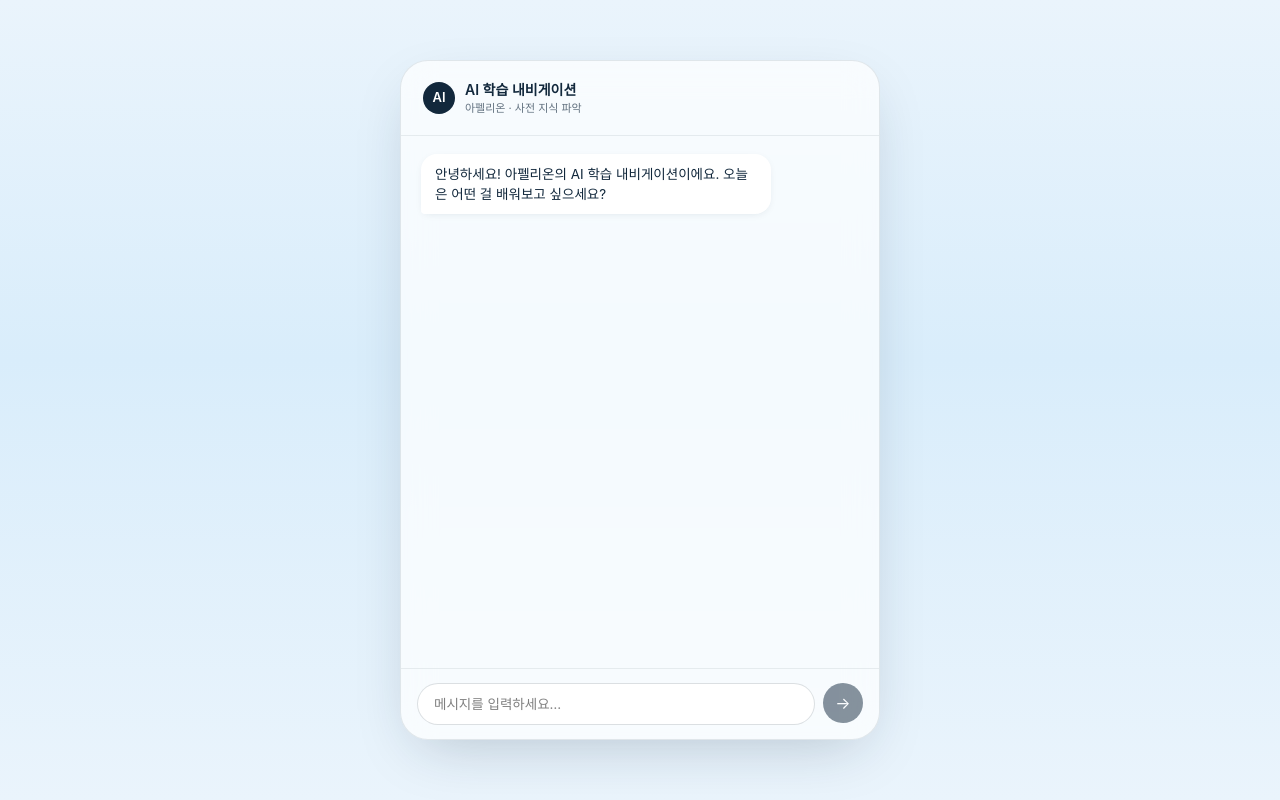
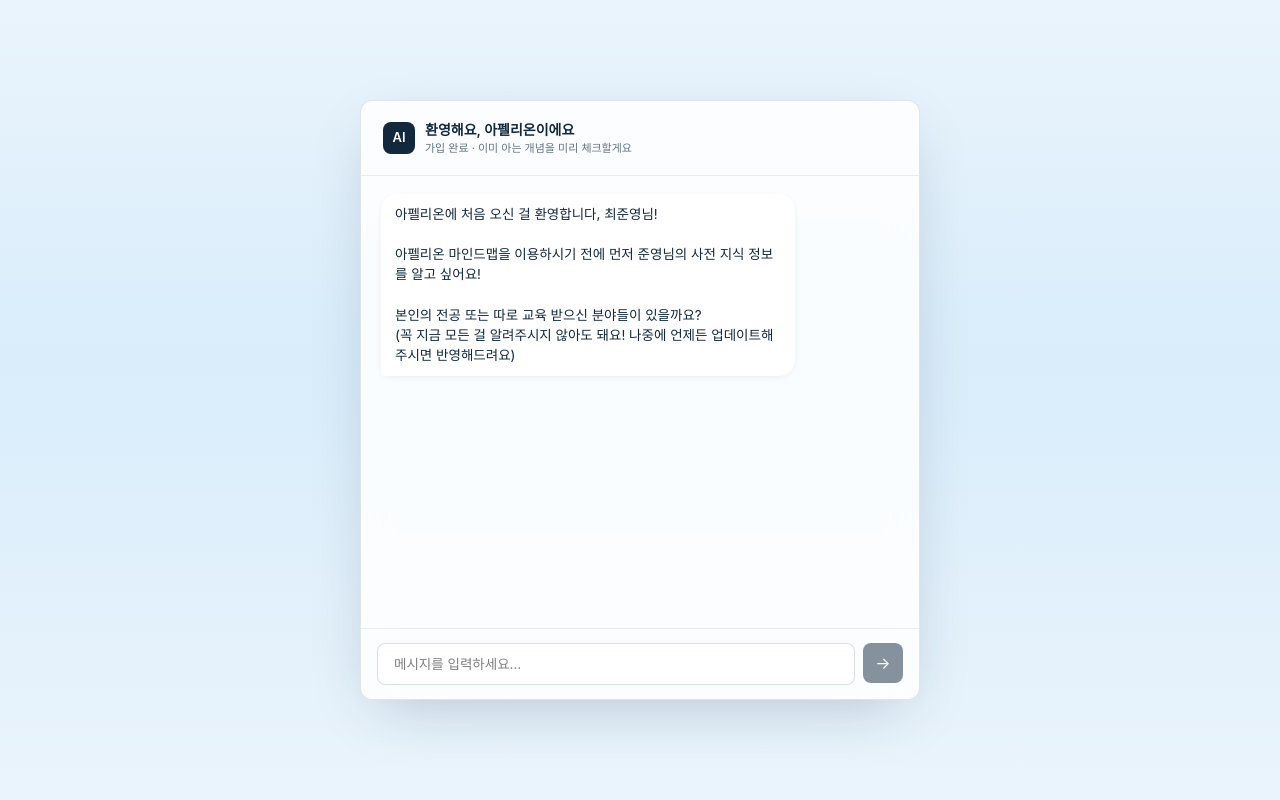
Before and after one commit to strawberrysmoothie123/new, a React (Vite) app: page / in a window 1280 px wide. Built offline with nearby package versions, Linux system fonts and the light colour scheme.

Commit message:
Update OnboardingChat.jsx

```diff
--- a/src/OnboardingChat.jsx
+++ b/src/OnboardingChat.jsx
@@ -15,9 +15,9 @@
     return m ? m[1].trim() : '';
   };
   return {
-    concept: get('추천 시작 개념'),
-    level: get('학습자 수준'),
-    reason: get('한 줄 추천 이유'),
+    completed: get('완료 처리된 개념'),
+    nextNode: get('이어서 시작할 지점'),
+    note: get('한 줄 메모'),
   };
 }
 
@@ -27,7 +27,11 @@
 
 export default function OnboardingChat() {
   const [messages, setMessages] = useState([
-    { role: 'assistant', content: '안녕하세요! 아펠리온의 AI 학습 내비게이션이에요. 오늘은 어떤 걸 배워보고 싶으세요?' },
+    {
+      role: 'assistant',
+      content:
+        '아펠리온에 처음 오신 걸 환영합니다, 최준영님!\n\n아펠리온 마인드맵을 이용하시기 전에 먼저 준영님의 사전 지식 정보를 알고 싶어요!\n\n본인의 전공 또는 따로 교육 받으신 분야들이 있을까요?\n(꼭 지금 모든 걸 알려주시지 않아도 돼요! 나중에 언제든 업데이트해주시면 반영해드려요)',
+    },
   ]);
   const [input, setInput] = useState('');
   const [loading, setLoading] = useState(false);
@@ -92,17 +96,16 @@
       <div
         style={{
           width: '100%',
-          maxWidth: 480,
-          background: 'rgba(255,255,255,0.7)',
+          maxWidth: 560,
+          background: 'rgba(255,255,255,0.85)',
           backdropFilter: 'blur(16px)',
-          borderRadius: 28,
-          border: `1px solid rgba(18,40,60,0.1)`,
+          borderRadius: 12,
+          border: `1px solid rgba(18,40,60,0.12)`,
           boxShadow: '0 20px 60px -20px rgba(18,40,60,0.25)',
           overflow: 'hidden',
           display: 'flex',
           flexDirection: 'column',
-          height: '85vh',
-          maxHeight: 700,
+          height: 600,
         }}
       >
         {/* header */}
@@ -119,7 +122,7 @@
             style={{
               width: 32,
               height: 32,
-              borderRadius: '50%',
+              borderRadius: 8,
               background: NAVY,
               display: 'flex',
               alignItems: 'center',
@@ -132,8 +135,8 @@
             AI
           </div>
           <div>
-            <div style={{ fontWeight: 600, color: NAVY, fontSize: 14 }}>AI 학습 내비게이션</div>
-            <div style={{ fontSize: 11, color: MUTED }}>아펠리온 · 사전 지식 파악</div>
+            <div style={{ fontWeight: 600, color: NAVY, fontSize: 14 }}>환영해요, 아펠리온이에요</div>
+            <div style={{ fontSize: 11, color: MUTED }}>가입 완료 · 이미 아는 개념을 미리 체크할게요</div>
           </div>
         </div>
 
@@ -190,23 +193,29 @@
                 marginTop: 8,
                 background: 'white',
                 border: `1px solid rgba(18,40,60,0.1)`,
-                borderRadius: 16,
+                borderRadius: 12,
                 padding: 16,
                 boxShadow: '0 4px 20px -8px rgba(18,40,60,0.2)',
               }}
             >
+              <div style={{ fontSize: 10.5, fontWeight: 700, letterSpacing: 1, color: '#2E8B57', marginBottom: 6 }}>
+                ✓ 완료 처리된 개념
+              </div>
+              <div style={{ fontSize: 14, fontWeight: 600, color: NAVY, marginBottom: 14 }}>
+                {summary.completed || '없음'}
+              </div>
+
               <div style={{ fontSize: 10.5, fontWeight: 700, letterSpacing: 1, color: ORANGE, marginBottom: 6 }}>
-                추천 학습 목표
+                이어서 시작할 지점
               </div>
-              <div style={{ fontSize: 16, fontWeight: 700, color: NAVY, marginBottom: 4 }}>{summary.concept}</div>
-              <div style={{ fontSize: 12, color: MUTED, marginBottom: 10 }}>
-                수준: {summary.level} · {summary.reason}
-              </div>
+              <div style={{ fontSize: 16, fontWeight: 700, color: NAVY, marginBottom: 4 }}>{summary.nextNode}</div>
+              <div style={{ fontSize: 12, color: MUTED, marginBottom: 14 }}>{summary.note}</div>
+
               <button
                 style={{
                   width: '100%',
                   padding: '11px',
-                  borderRadius: 999,
+                  borderRadius: 8,
                   border: 'none',
                   background: NAVY,
                   color: 'white',
@@ -214,9 +223,9 @@
                   fontWeight: 600,
                   cursor: 'pointer',
                 }}
-                onClick={() => alert('실제 제품에서는 여기서 학습 경로가 시작됩니다.')}
+                onClick={() => alert('실제 제품에서는 여기서 지도로 이동하며, 해당 노드들이 완료 표시됩니다.')}
               >
-                경로 적용하기
+                내 지도에서 확인하기
               </button>
             </div>
           )}
@@ -233,7 +242,7 @@
             style={{
               flex: 1,
               border: `1px solid rgba(18,40,60,0.15)`,
-              borderRadius: 999,
+              borderRadius: 8,
               padding: '10px 16px',
               fontSize: 13.5,
               outline: 'none',
@@ -246,7 +255,7 @@
             style={{
               width: 40,
               height: 40,
-              borderRadius: '50%',
+              borderRadius: 8,
               border: 'none',
               background: NAVY,
               color: 'white',
```
